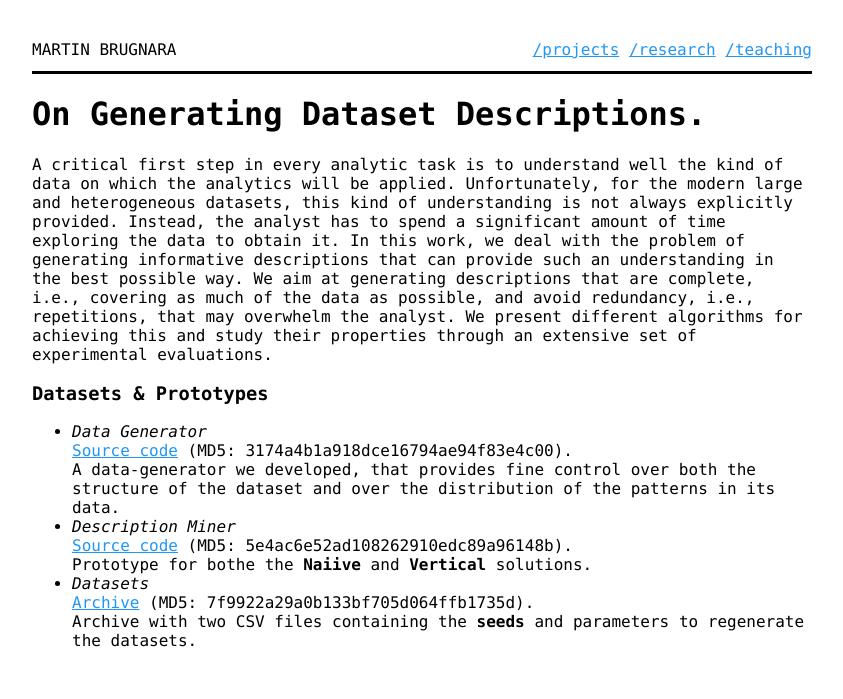
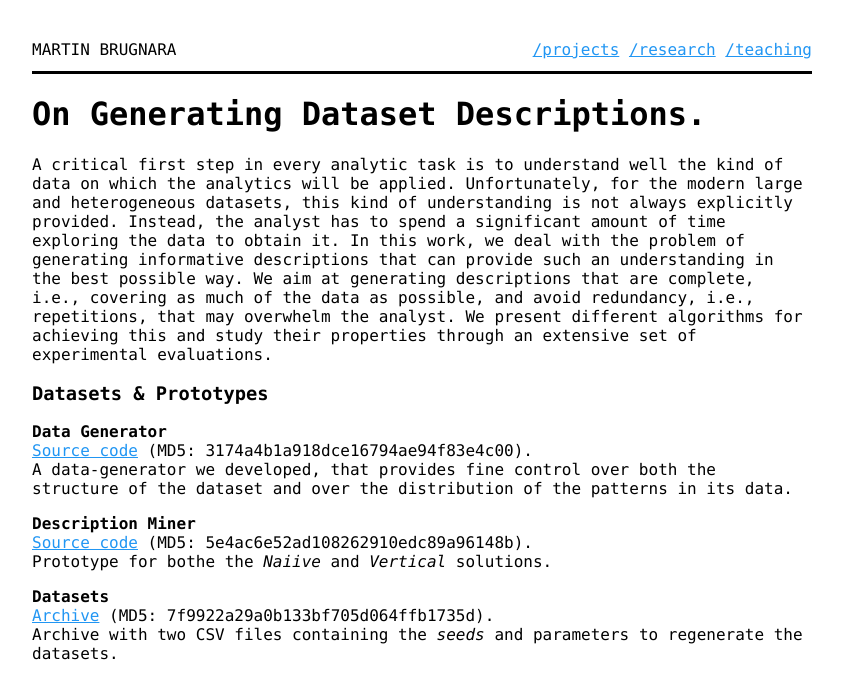
Before and after one commit to MartinBrugnara/martinbrugnara.github.io, a Jekyll site: the page built from rp/gen_ds_desc.html, in a window 1280 px wide. Shown: the top 699 px of the page, without its empty margins (218-1061 px from the left). Built offline with Jekyll 4.4.1, drawn with Linux system fonts in a browser that asks for light colours; comment, search, counter and statistics services are not loaded.

Commit message:
fix noindex and style

```diff
--- a/_layouts/default.html
+++ b/_layouts/default.html
@@ -10,7 +10,7 @@
         <meta name="author" content="Martin Brugnara">
 
         <meta name="keywords" content="Martin Brugnara, dbTrento, University of Trento, data science, data mining, databases, data profiling, data exploration, DMBCAU.">
-        <meta name="robots" content="{{ robots | default: 'index,follow' }}">
+        <meta name="robots" content="{{ page.robots | default: 'index,follow' }}">
 
         <link rel="icon" href="/assets/images/favicon.ico">
         <link rel="stylesheet" href="/assets/css/styles.css">
--- a/rp/gen_ds_desc.html
+++ b/rp/gen_ds_desc.html
@@ -12,20 +12,18 @@ A critical first step in every analytic task is to understand well the kind of d
 
 
 <h3>Datasets &amp; Prototypes</h3>
-<ul>
-    <li>
-        <em>Data Generator</em><br>
-        <a href="https://disi.unitn.it/~brugnara/ddm/data-generator.tar.gz">Source code</a> (MD5: 3174a4b1a918dce16794ae94f83e4c00).<br>
-        A data-generator we developed, that provides fine control over both the structure of the dataset and over the distribution of the patterns in its data.
-    </li>
-    <li>
-        <em>Description  Miner</em><br>
-        <a href="https://disi.unitn.it/~brugnara/ddm/description-miner.tar.gz">Source code</a> (MD5: 5e4ac6e52ad108262910edc89a96148b).<br>
-        Prototype for bothe the <strong>Naiive</strong> and <strong>Vertical</strong> solutions.
-    </li>
-    <li>
-        <em>Datasets</em><br>
-        <a href="https://disi.unitn.it/~brugnara/ddm/datasets.tar.gz">Archive</a> (MD5: 7f9922a29a0b133bf705d064ffb1735d).<br>
-        Archive with two CSV files containing the <strong>seeds</strong> and parameters to regenerate the datasets.
-    </li>
-</ul>
+<p>
+    <strong>Data Generator</strong><br>
+    <a href="https://disi.unitn.it/~brugnara/ddm/data-generator.tar.gz">Source code</a> (MD5: 3174a4b1a918dce16794ae94f83e4c00).<br>
+    A data-generator we developed, that provides fine control over both the structure of the dataset and over the distribution of the patterns in its data.
+</p>
+<p>
+    <strong>Description  Miner</strong><br>
+    <a href="https://disi.unitn.it/~brugnara/ddm/description-miner.tar.gz">Source code</a> (MD5: 5e4ac6e52ad108262910edc89a96148b).<br>
+    Prototype for bothe the <em>Naiive</em> and <em>Vertical</em> solutions.
+<p>
+<p>
+    <strong>Datasets</strong><br>
+    <a href="https://disi.unitn.it/~brugnara/ddm/datasets.tar.gz">Archive</a> (MD5: 7f9922a29a0b133bf705d064ffb1735d).<br>
+    Archive with two CSV files containing the <em>seeds</em> and parameters to regenerate the datasets.
+<p>
```
